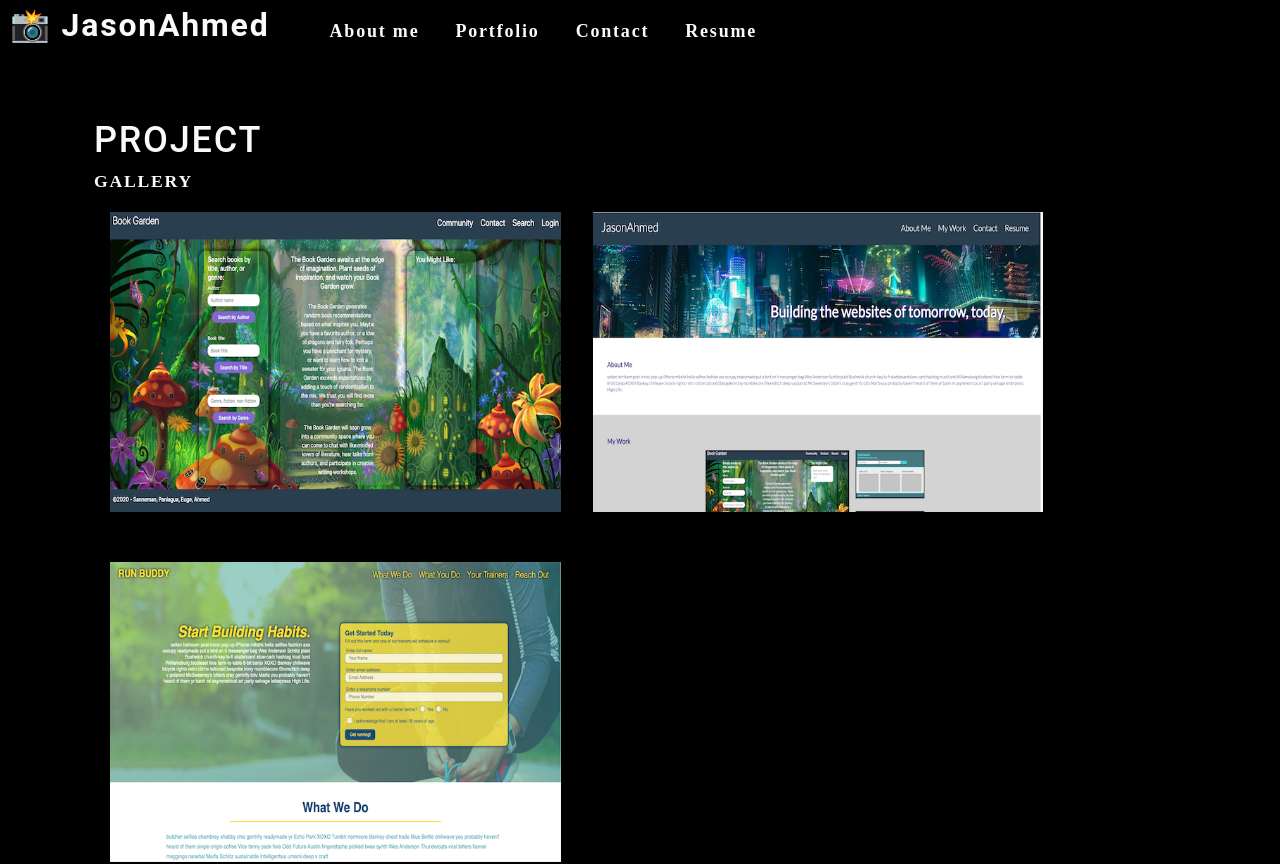
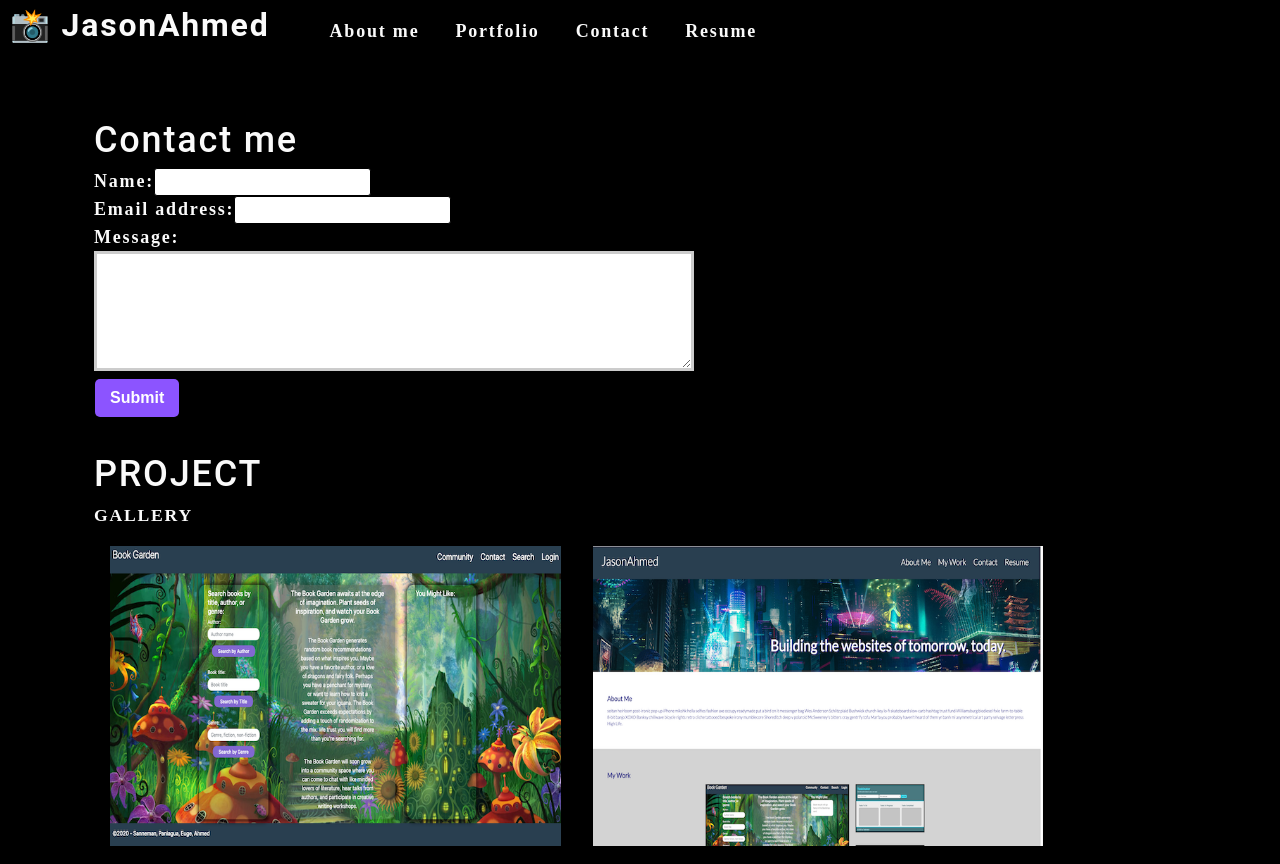
Before and after one commit to Jason-Ahmed-123/react-portfolio, a React (Create React App) app: page / in a window 1280 px wide. Shown: the top 864 px of the page. Built offline with nearby package versions, Linux system fonts and the light colour scheme.

Commit message:
completed Contact form

```diff
--- a/src/App.js
+++ b/src/App.js
@@ -3,6 +3,7 @@
 import About from './components/About';
 import Project from './components/Project';
 import Footer from './components/Footer';
+import ContactForm from './components/Contact';
 
 function App() {
 
@@ -10,6 +11,7 @@
     <div>
       <Nav></Nav>
       <main>
+        <ContactForm></ContactForm>
         <Project></Project>
         <About></About>
       </main>
--- a/src/components/Contact/index.js
+++ b/src/components/Contact/index.js
@@ -1,23 +1,33 @@
-import React from 'react';
+import React, { useState } from 'react';
 
 function ContactForm() {
+  const [formState, setFormState] = useState({ name: '', email: '', message: '' });
+  const { name, email, message } = formState;
 
-// JSX
+  function handleChange(e) {
+    setFormState({...formState, [e.target.name]: e.target.value })
+  }
+
+  function handleSubmit(e) {
+    e.preventDefault();
+    console.log(formState);
+  }
+
 return (
     <section>
       <h1>Contact me</h1>
-      <form id="contact-form">
+      <form id="contact-form" onSubmit={handleSubmit}>
         <div>
           <label htmlFor="name">Name:</label>
-          <input type="text" name="name" />
+          <input type="text" defaultValue={name} onChange={handleChange} name="name" />
         </div>
         <div>
           <label htmlFor="email">Email address:</label>
-          <input type="email" name="email" />
+          <input type="email" defaultValue={email} name="email" onChange={handleChange} />
         </div>
         <div>
           <label htmlFor="message">Message:</label>
-          <textarea name="message" rows="5" />
+          <textarea name="message" defaultValue={message} onChange={handleChange} rows="5" />
         </div>
         <button type="submit">Submit</button>
       </form>
```
